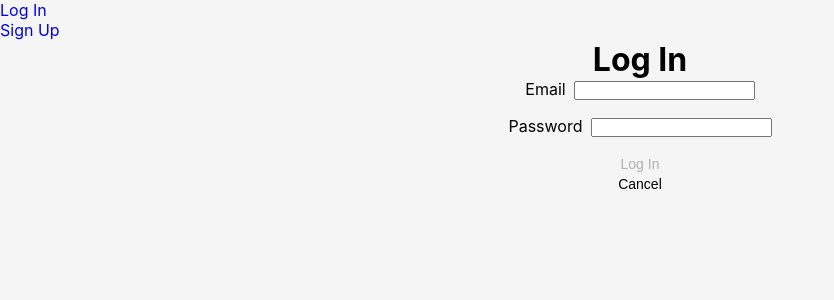
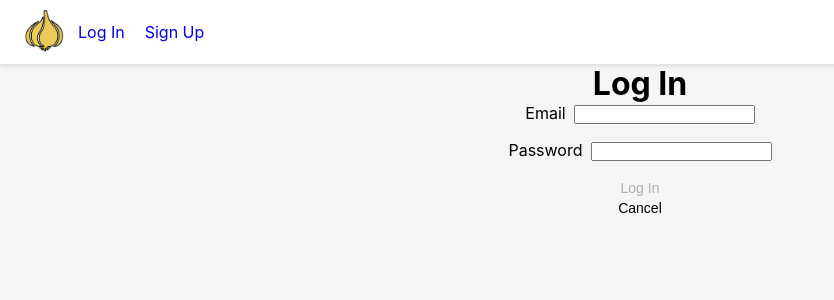
Before and after one commit to oscarnunez1/flavorite-front, a React (Vite) app: page /login in a window 1280 px wide. Shown: the top 300 px of the page, without its empty margins (0-834 px from the left). Built offline with nearby package versions, Linux system fonts and the light colour scheme; no server answers.

Commit message:
style navbar

```diff
--- a/src/App.css
+++ b/src/App.css
@@ -18,6 +18,7 @@ body {
   background-color: whitesmoke !important;
   color: black !important;
   font-family: 'Montserrat', sans-serif;
+  padding-top: 4rem;
 }
 
 h1, h2, h3, h4, h5, h6 {
--- a/src/components/MealCard/MealCard.tsx
+++ b/src/components/MealCard/MealCard.tsx
@@ -17,7 +17,7 @@ const MealCard = (props: MealCardProps): JSX.Element => {
       <img src={meal.photo} alt={`${meal.name}'s image`} />
       <h1>{meal.name}</h1>
       <h3>{meal.description}</h3>
-      <Link to={`/meals/${meal.id}/edit`} state={{meal}}>Edit Meal</Link>
+      <Link type='button' to={`/meals/${meal.id}/edit`} state={{meal}}>Edit Meal</Link>
       <button onClick={() => handleDeleteMeal(meal.id)}>Delete</button>
     </article>
   )
--- /dev/null
+++ b/src/components/NavBar/NavBar.css
@@ -0,0 +1,174 @@
+.app-logo {
+  width: 3rem;
+  height: 3rem;
+  object-fit: cover;
+}
+
+.nav-bar {
+  display: flex;
+  justify-content: space-between;
+  align-items: center;
+  position: fixed;
+  top: 0;
+  left: 0;
+  height: 4rem;
+  width: 100%;
+  padding: 10px 20px;
+  background-color: #fff;
+  box-shadow: 0 2px 4px rgba(0, 0, 0, 0.1);
+  z-index: 999;
+}
+
+.nav-bar-container {
+  display: flex;
+  align-items: center;
+}
+
+.logo {
+  font-weight: bold;
+  font-size: 1.2rem;
+  text-transform: uppercase;
+  letter-spacing: 2px;
+  color: #333;
+  margin-right: auto;
+}
+
+.hamburger-menu {
+  display: none;
+  cursor: pointer;
+  background: none;
+  border: none;
+  padding: 0;
+  margin-left: 20px;
+}
+
+.hamburger-menu span {
+  display: block;
+  width: 25px;
+  height: 3px;
+  margin: 5px;
+  background-color: #333;
+  transition: transform 0.2s ease-in-out, opacity 0.2s ease-in-out;
+}
+
+.nav-links {
+  display: flex;
+  list-style: none;
+  margin: 0;
+  padding: 0;
+}
+
+.nav-link {
+  margin: 0 10px;
+}
+
+@media only screen and (max-width: 480px) {
+
+  nav ul {
+    flex-direction: column;
+  }
+
+  nav li {
+    margin: 0.5rem 0;
+  }
+}
+
+@media only screen and (min-width: 480px) and (max-width: 768px) {
+
+  nav ul {
+    flex-direction: column;
+  }
+
+  nav li {
+    margin: 0.5rem 0;
+  }
+
+  body {
+    padding-top: 100px;
+  }
+}
+
+@media only screen and (min-width: 767px) and (max-width: 1024px) {
+
+  nav ul {
+    justify-content: center;
+  }
+
+  nav li {
+    margin: 0 1rem;
+  }
+}
+
+@media only screen and (min-width: 1025px) {
+
+  nav ul {
+    justify-content: space-between;
+  }
+
+  nav li {
+    margin: 0;
+  }
+}
+
+.hamburger-menu {
+  display: none;
+  cursor: pointer;
+  background: none;
+  border: none;
+}
+
+.hamburger-menu span {
+  display: block;
+  width: 24px;
+  height: 2px;
+  margin: 5px 0;
+  background: black;
+}
+
+/* @media screen and (max-width: 768px) {
+  .nav-links {
+    display: none;
+    position: absolute;
+    top: 70px;
+    left: 0;
+    width: 100%;
+    background-color: #fff;
+    z-index: 1;
+    text-align: center;
+    box-shadow: 0 4px 8px rgba(0, 0, 0, 0.2);
+  }
+
+  .hamburger-menu {
+    display: block;
+  }
+
+  .show-menu {
+    display: flex;
+    flex-direction: column;
+    align-items: center;
+    justify-content: center;
+    height: 100vh;
+    text-align: center;
+  }
+
+  .show-menu li {
+    margin: 20px 0;
+  }
+
+  .show-menu .nav-link {
+    color: #000;
+  }
+
+  .hamburger-menu span:nth-child(1) {
+    transform: ${({ showMenu }) => (showMenu ? "rotate(45deg)" : "rotate(0)")};
+  }
+
+  .hamburger-menu span:nth-child(2) {
+    opacity: ${({ showMenu }) => (showMenu ? "0" : "1")};
+  }
+
+  .hamburger-menu span:nth-child(3) {
+    transform: ${({ showMenu }) => (showMenu ? "rotate(-45deg)" : "rotate(0)")};
+  }
+}
+ */
--- a/src/components/NavBar/NavBar.tsx
+++ b/src/components/NavBar/NavBar.tsx
@@ -1,8 +1,8 @@
-// npm modules
-import { NavLink } from 'react-router-dom'
-
-// types
-import { User } from '../../types/models'
+import { useState } from 'react';
+import { NavLink } from 'react-router-dom';
+import { User } from '../../types/models';
+import './NavBar.css';
+import logo from '/flavorite-logo.png'
 
 interface NavBarProps {
   user: User | null;
@@ -10,26 +10,53 @@ interface NavBarProps {
 }
 
 const NavBar = (props: NavBarProps): JSX.Element => {
-  const { user, handleLogout } = props
+  const { user, handleLogout } = props;
+  const [showMenu, setShowMenu] = useState(false);
+
+  const toggleMenu = () => {
+    setShowMenu(!showMenu);
+  };
 
   return (
-    <nav>
-      {user ?
-        <ul>
-          <li>Welcome, {user.name}</li>
-          <li><NavLink to="/meals">Meals</NavLink></li>
-          <li><NavLink to="/profiles">Profiles</NavLink></li>
-          <li><NavLink to="/change-password">Change Password</NavLink></li>
-          <li><NavLink to="" onClick={handleLogout}>LOG OUT</NavLink></li>
+    <nav className="nav-bar">
+      <div className="nav-bar-container">
+        <NavLink to="/" className="logo">
+          <img src={logo} alt="app-logo" className='app-logo'/>
+        </NavLink>
+        <button className="hamburger-menu" onClick={toggleMenu}>
+          <span></span>
+          <span></span>
+          <span></span>
+        </button>
+        <ul className={`nav-links ${showMenu ? 'show-menu' : ''}`}>
+          {user && (
+            <>
+              <li className="nav-link">Welcome, {user.name}</li>
+              <li className="nav-link">
+                <NavLink to="/meals">Meals</NavLink>
+              </li>
+              <li className="nav-link">
+                <NavLink to="/change-password">Change Password</NavLink>
+              </li>
+              <li className="nav-link" onClick={handleLogout}>
+                LOG OUT
+              </li>
+            </>
+          )}
+          {!user && (
+            <>
+              <li className="nav-link">
+                <NavLink to="/login">Log In</NavLink>
+              </li>
+              <li className="nav-link">
+                <NavLink to="/signup">Sign Up</NavLink>
+              </li>
+            </>
+          )}
         </ul>
-      :
-        <ul>
-          <li><NavLink to="/login">Log In</NavLink></li>
-          <li><NavLink to="/signup">Sign Up</NavLink></li>
-        </ul>
-      }
+      </div>
     </nav>
-  )
-}
+  );
+};
 
-export default NavBar
+export default NavBar;
--- a/src/services/mealService.ts
+++ b/src/services/mealService.ts
@@ -59,7 +59,7 @@ const deleteMeal = async (id: number): Promise<void> => {
     const res = await fetch(`${BASE_URL}/${id}`, {
       method: 'DELETE',
       headers: {
-        'Authorization': 'Bearer ${tokenService.getToken()}'
+        'Authorization': `Bearer ${tokenService.getToken()}`
       }
     })
     res.json()
```
Also changed, not shown: public/flavorite-logo.png (added), public/hamburger.svg (added).
